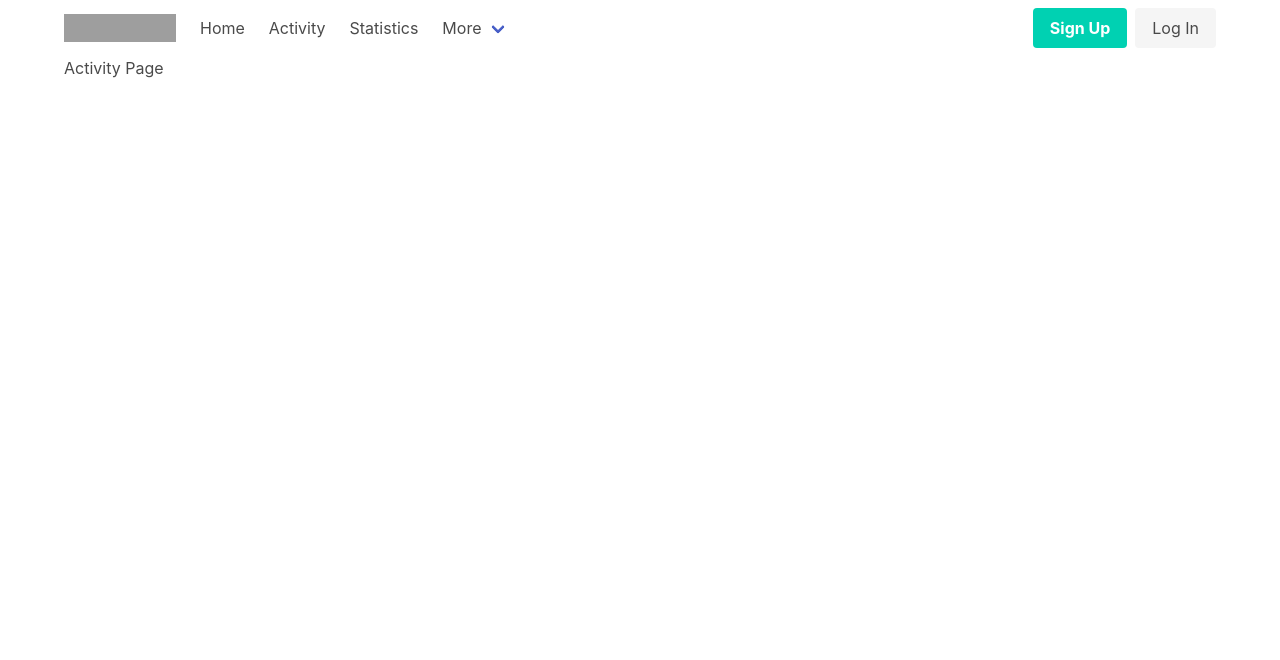
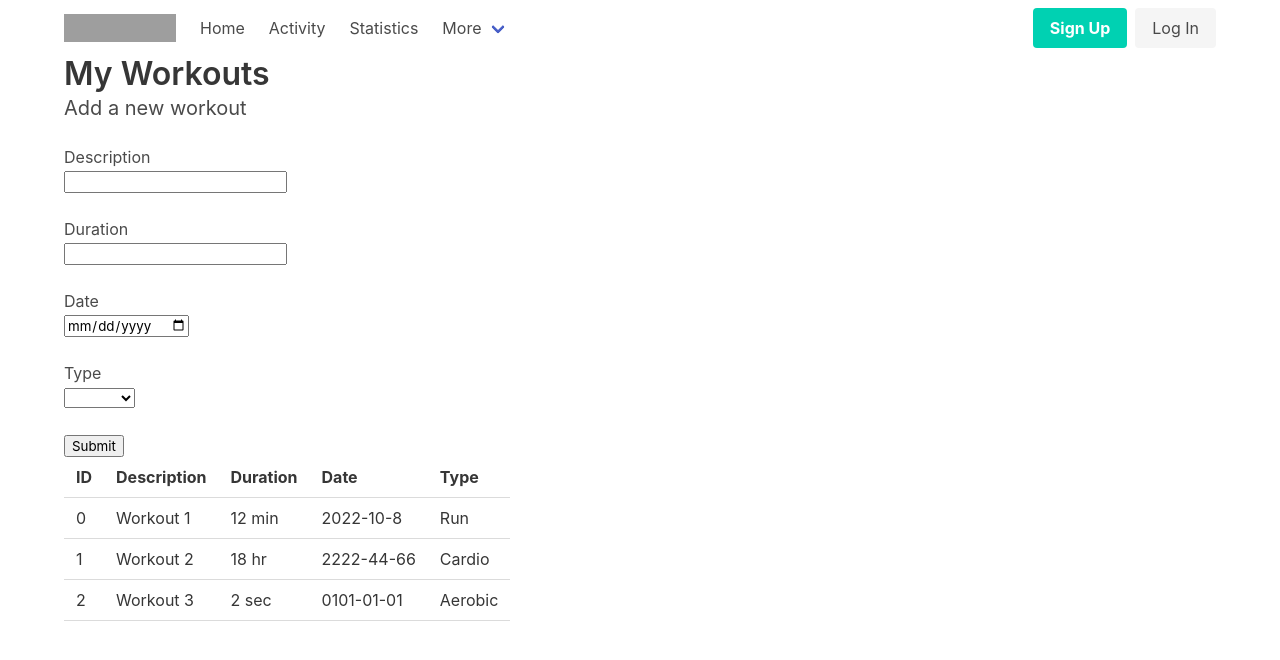
Before and after one commit to NickBoschi/Assignments, a Vue app in the folder client/: page /activity in a window 1280 px wide. Shown: the top 660 px of the page. Built offline with nearby package versions, Linux system fonts and the light colour scheme; grey boxes are pictures that could not be loaded.

Commit message:
Add and remove workout

```diff
--- a/client/src/components/Nav.vue
+++ b/client/src/components/Nav.vue
@@ -43,8 +43,8 @@
               </a>
 
               <div class="navbar-dropdown">
-                <router-link to="/about" class="navbar-item">
-                  Recent
+                <router-link to="/search" class="navbar-item">
+                  Search
                 </router-link>
 
                 <router-link to="/friends" class="navbar-item">
@@ -52,7 +52,7 @@
                 </router-link>
 
                 <hr class="navbar-divider">
-                <router-link to="" class="navbar-item">
+                <router-link to="/profile" class="navbar-item">
                   Profile
                 </router-link>
               </div>
--- a/client/src/router/index.ts
+++ b/client/src/router/index.ts
@@ -8,11 +8,6 @@ const router = createRouter({
       path: '/',
       name: 'home',
       component: HomeView
-    },
-    {
-      path: '/about',
-      name: 'about',
-      component: () => import('../views/AboutView.vue')
     },
     {
       path: '/activity',
@@ -33,6 +28,11 @@ const router = createRouter({
       path: '/profile',
       name: 'profile',
       component: () => import('../views/ProfileView.vue')
+    },
+    {
+      path: '/search',
+      name: 'search',
+      component: () => import('../views/SearchView.vue')
     }
   ]
 })
--- a/client/src/views/AboutView.vue
+++ /dev/null
@@ -1,15 +0,0 @@
-<template>
-    <div class="about">
-      <h1>This is an about page</h1>
-    </div>
-  </template>
-
-  <style>
-  @media (min-width: 1024px) {
-    .about {
-      min-height: 100vh;
-      display: flex;
-      align-items: center;
-    }
-  }
-  </style>
--- a/client/src/views/ActivityView.vue
+++ b/client/src/views/ActivityView.vue
@@ -1,4 +1,75 @@
+<script lang="ts">
+
+let id = 0
+
+export default {
+  data() {
+    return {
+      description: '',
+      duration: '',
+      date: '',
+      type: '',
+      workouts: [
+        { id: id++, desc: 'Workout 1', dur: '12 min', date: '2022-10-8', type: 'Run' },
+        { id: id++, desc: 'Workout 2', dur: '18 hr', date: '2222-44-66', type: 'Cardio' },
+        { id: id++, desc: 'Workout 3', dur: '2 sec', date: '0101-01-01', type: 'Aerobic' }
+      ]
+    }
+  },
+  methods: {
+    addWorkout() {
+      this.workouts.push({ id: id++, desc: this.description, dur: this.duration, date: this.date, type: this.type })
+      this.description = ''
+      this.duration = ''
+      this.date = ''
+      this.type = ''
+    },
+    removeWorkout(workout: any) {
+      this.workouts = this.workouts.filter((t) => t !== workout)
+    }
+  }
+}
+</script>
 
 <template>
-    <h1>Activity Page</h1>
+    <h1 class="title">My Workouts</h1>
+
+    <h2 class="subtitle">Add a new workout</h2>
+    <form @submit.prevent="addWorkout">
+        <label for="desc">Description</label><br>
+        <input name="desc" v-model="description"><br><br>
+
+        <label for="dur">Duration</label><br>
+        <input name="dur" v-model="duration"><br><br>
+
+        <label for="date">Date</label><br>
+        <input type="date" v-model="date"><br><br>
+
+        <label for="type">Type</label><br>
+        <select name="type" v-model="type">
+            <option value="Walk">Walk</option>
+            <option value="Run">Run</option>
+            <option value="Cardio">Cardio</option>
+            <option value="Aerobic">Aerobic</option>
+            <option value="Yoga">Yoga</option>
+        </select><br><br>
+    <button>Submit</button>
+    </form>
+
+    <table class="table">
+        <tr>
+            <th>ID</th>
+            <th>Description</th>
+            <th>Duration</th>
+            <th>Date</th>
+            <th>Type</th>
+        </tr>
+        <tr v-for="workout in workouts" :key="workout.id">
+            <td>{{ workout.id }}</td>
+            <td>{{ workout.desc }}</td>
+            <td>{{ workout.dur }}</td>
+            <td>{{ workout.date }}</td>
+            <td>{{ workout.type }}</td>
+        </tr>
+    </table>
 </template>
--- a/client/src/views/StatisticsView.vue
+++ b/client/src/views/StatisticsView.vue
@@ -1,3 +1,56 @@
+<script lang="ts">
+
+let id = 0
+
+export default {
+  data() {
+    return {
+      description: '',
+      duration: '',
+      date: '',
+      type: '',
+      workouts: [
+        { id: id++, desc: 'Workout 1', dur: '12 min', date: '2022-10-8', type: 'Run' },
+        { id: id++, desc: 'Workout 2', dur: '18 hr', date: '2222-44-66', type: 'Cardio' },
+        { id: id++, desc: 'Workout 3', dur: '2 sec', date: '0101-01-01', type: 'Aerobic' }
+      ]
+    }
+  },
+  methods: {
+    addWorkout() {
+      this.workouts.push({ id: id++, desc: this.description, dur: this.duration, date: this.date, type: this.type })
+      this.description = ''
+      this.duration = ''
+      this.date = ''
+      this.type = ''
+    },
+    removeWorkout(workout: any) {
+      this.workouts = this.workouts.filter((t) => t !== workout)
+    }
+  }
+}
+</script>
+
 <template>
-    <h1>Statistics Page</h1>
+    <h1 class="title">My Workouts</h1>
+
+    <button class="button modal-button" data-target="modal" aria-haspopup="true">Add new workout</button>
+    <div id="modal" class="modal">
+        <div class="modal-background"></div>
+        <div class="modal-card">
+            <header class="modal-card-header">
+                <p class="modal-card-title">Add a new workout</p>
+                <button class="delete" aria-label="close"></button>
+            </header>
+            <section class="modal-card-body">
+
+            </section>
+            <footer class="modal-card-foot">
+                <button class="button is-success">Save changes</button>
+                <button class="button">Cancel</button>
+            </footer>
+        </div>
+    </div>
+
+
 </template>
```
